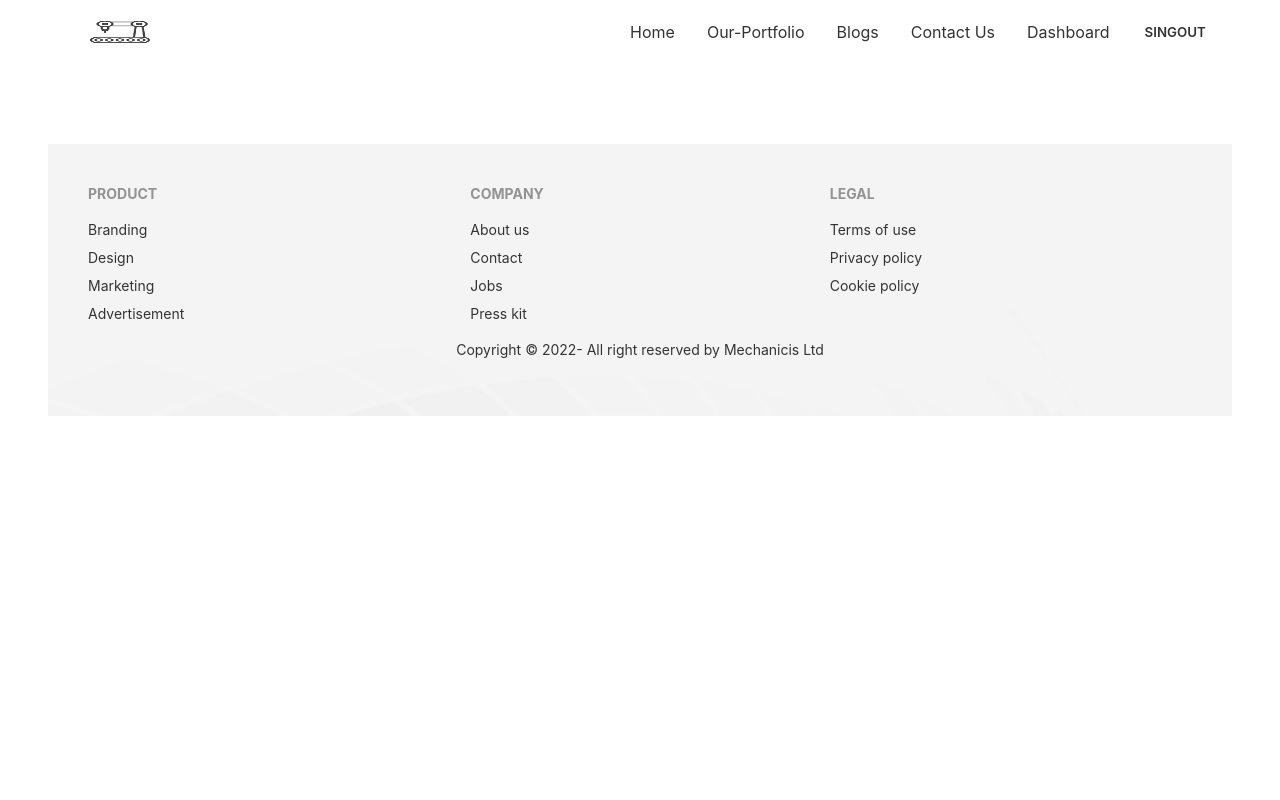
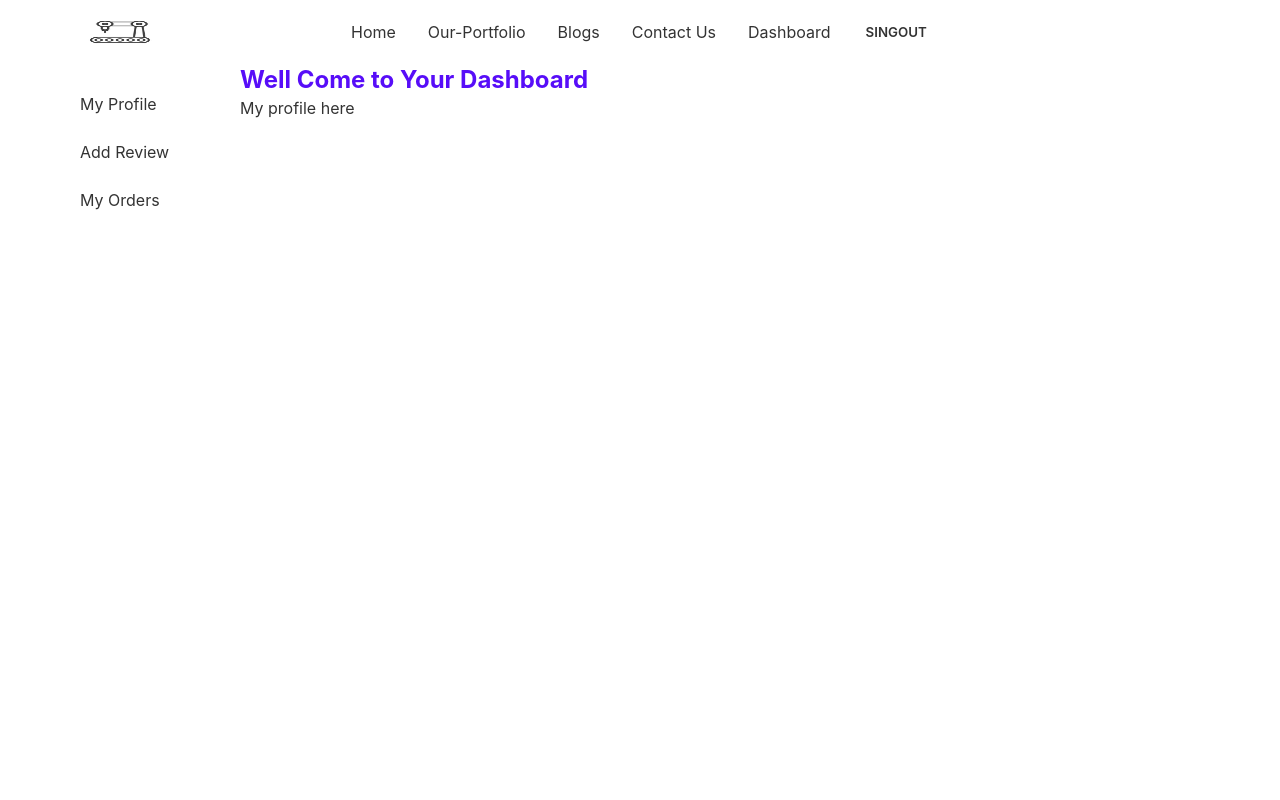
Before and after one commit to Meherab0001/-Manufacturer-website-client-side-assignment-12, a React (Create React App) app: page /dashboard in a window 1280 px wide. Shown: the top 800 px of the page. Built offline with nearby package versions, Linux system fonts and the light colour scheme; no server answers; sample sign-in values are in the browser's storage.

Commit message:
create dashbaord and nested route

```diff
--- a/src/App.js
+++ b/src/App.js
@@ -1,6 +1,10 @@
 import { Route, Routes } from 'react-router-dom';
 import './App.css';
 import Blog from './pages/Blogs/Blog';
+import AddReview from './pages/Dashboard/AddReview';
+import Dashboard from './pages/Dashboard/Dashboard';
+import MyOrder from './pages/Dashboard/MyOrder';
+import MyProfile from './pages/Dashboard/MyProfile';
 import Home from './pages/Home/Home';
 import Login from './pages/Login/Login';
 import RequrireAuth from './pages/Login/RequrireAuth';
@@ -14,14 +18,22 @@ import Navbar from './pages/SharedComponent/Navbar';
 function App() {
   return (
     <div className='max-w-7xl mx-auto px-12'>
-      <Navbar/>
+      <Navbar />
       <Routes>
         <Route path='/' element={<Home></Home>}></Route>
-       <Route path='/blog' element={<Blog/>}/>
+        <Route path='/blog' element={<Blog />} />
         <Route path='/purchase' element={<RequrireAuth>
           <Purchase></Purchase>
         </RequrireAuth>}></Route>
-       <Route path='/login' element={<Login/>}/>
+        <Route path='/dashboard' element={<RequrireAuth>
+          <Dashboard></Dashboard>
+        </RequrireAuth>}>
+
+          <Route index element={<MyProfile />}></Route>
+          <Route path='orders' element={<MyOrder />}></Route>
+          <Route path='review' element={<AddReview />}></Route>
+        </Route>
+        <Route path='/login' element={<Login />} />
         <Route path='/singUp' element={<SignUP></SignUP>}></Route>
       </Routes>
       <Footer></Footer>
--- /dev/null
+++ b/src/pages/Dashboard/AddReview.js
@@ -0,0 +1,11 @@
+import React from 'react';
+
+const AddReview = () => {
+    return (
+        <div>
+            <h1>This page add review from customer</h1>
+        </div>
+    );
+};
+
+export default AddReview;
--- /dev/null
+++ b/src/pages/Dashboard/Dashboard.js
@@ -0,0 +1,32 @@
+import React from 'react';
+import { Link, Outlet } from 'react-router-dom';
+
+const Dashboard = () => {
+    return (
+        <div>
+
+            <div class="drawer drawer-mobile">
+                <input id="dashboard-drawer" type="checkbox" class="drawer-toggle" />
+                <div class="drawer-content ">
+                 <h2 className='text-2xl font-bold text-primary'>Well Come to Your Dashboard</h2>
+                 <Outlet></Outlet>
+
+
+                </div>
+                <div class="drawer-side">
+                    <label for="dashboard-drawer" class="drawer-overlay"></label>
+                    <ul class="menu p-4 overflow-y-auto w-48 bg-base-100 text-base-content">
+
+                        <li><Link to='/dashboard'>My Profile</Link></li>
+                        <li><Link to='/dashboard/review'>Add Review</Link></li>
+                        <li><Link to='/dashboard/orders'>My Orders</Link></li>
+
+                    </ul>
+
+                </div>
+            </div>
+        </div>
+    );
+};
+
+export default Dashboard;
--- /dev/null
+++ b/src/pages/Dashboard/MyOrder.js
@@ -0,0 +1,11 @@
+import React from 'react';
+
+const MyOrder = () => {
+    return (
+        <div>
+            <h1>Customer orders here</h1>
+        </div>
+    );
+};
+
+export default MyOrder;
--- /dev/null
+++ b/src/pages/Dashboard/MyProfile.js
@@ -0,0 +1,11 @@
+import React from 'react';
+
+const MyProfile = () => {
+    return (
+        <div>
+            <h2>My profile here </h2>
+        </div>
+    );
+};
+
+export default MyProfile;
--- a/src/pages/SharedComponent/Navbar.js
+++ b/src/pages/SharedComponent/Navbar.js
@@ -18,9 +18,13 @@ const Navbar = () => {
 
     <li><Link to="/contact">Contact Us</Link></li>
     {
-      user && <li><Link to="/dashboard">Dashboard</Link></li>
+      user && <>
+        <li><Link to="/dashboard">Dashboard</Link></li>
+
+      </>
     }
-    <li>{user ? <button onClick={logout} class="btn btn-ghost">SingOUt</button> : <Link to="/login">Login</Link>}</li>
+    <li>{user ?
+      <button onClick={logout} class="btn btn-ghost">SingOUt</button> : <Link to="/login">Login</Link>}</li>
 
   </>
   return (
@@ -38,7 +42,7 @@ const Navbar = () => {
 
           </ul>
         </div>
-             <Link to="/"> <img className='w-32 h-12' src={logo}  alt="" /></Link>
+        <Link to="/"> <img className='w-32 h-12' src={logo} alt="" /></Link>
       </div>
       <div class="navbar-center hidden lg:flex">
         <ul class="menu menu-horizontal p-0">
@@ -49,6 +53,14 @@ const Navbar = () => {
 
         </ul>
       </div>
+      <div className="navbar-end">
+
+        <label tabIndex="1" for="dashboard-drawer" className="btn btn-ghost lg:hidden">
+          <svg xmlns="http://www.w3.org/2000/svg" className="h-5 w-5" fill="none" viewBox="0 0 24 24" stroke="currentColor"><path strokeLinecap="round" strokeLinejoin="round" strokeWidth="2" d="M4 6h16M4 12h8m-8 6h16" /></svg>
+        </label>
+
+
+      </div>
 
     </div>
   );
```
Lines whose indentation alone changed are shown as unchanged.
